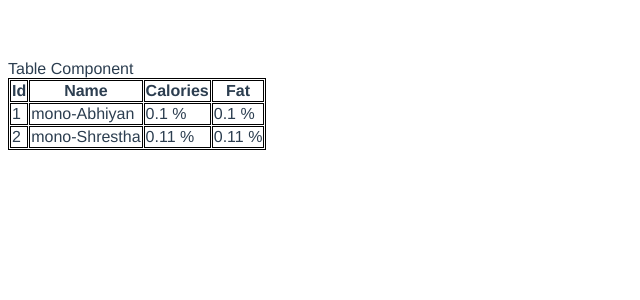
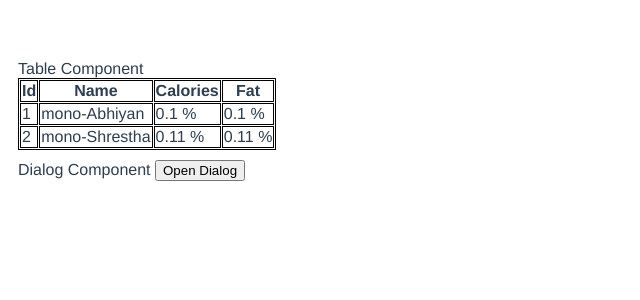
Before and after one commit to iabhiyaan/vue-components, a Vue app: page / in a window 1280 px wide. Shown: the top 300 px of the page, without its empty margins (0-640 px from the left). Built offline with nearby package versions, Linux system fonts and the light colour scheme.

Commit message:
initial setup for dialog component

```diff
--- a/src/App.vue
+++ b/src/App.vue
@@ -1,16 +1,37 @@
 <template>
   <div>
-    Table Component
-    <ATable title="Treats" :rows="rows" :columns="columns" />
+    <div class="section">
+      Table Component
+      <ATable title="Treats" :rows="rows" :columns="columns" />
+    </div>
+
+    <div class="section">
+      Dialog Component
+      <button @click="dialog = !dialog">Open Dialog</button>
+    </div>
+
+    <ADialog v-model="dialog">
+      <div style="display: flex; align-items: center">
+        <h3>Hello World</h3>
+        <button style="margin-left: 10px" @click="dialog = false">X</button>
+      </div>
+    </ADialog>
   </div>
 </template>
 
 <script>
 import ATable from './components/ATable.vue';
+import ADialog from './components/ADialog.vue';
 export default {
   name: 'App',
   components: {
     ATable,
+    ADialog,
+  },
+  data() {
+    return {
+      dialog: false,
+    };
   },
   computed: {
     columns() {
@@ -81,4 +102,8 @@ export default {
   color: #2c3e50;
   margin-top: 60px;
 }
+
+.section {
+  margin: 10px;
+}
 </style>
--- /dev/null
+++ b/src/components/ADialog.vue
@@ -0,0 +1,37 @@
+<template>
+  <div style="z-index: 999" v-if="computedModelValue">
+    <slot />
+    <div @click="computedModelValue = false" class="backdrop"></div>
+  </div>
+</template>
+
+<script>
+export default {
+  name: 'ADialog',
+  props: {
+    modelValue: Boolean,
+  },
+  computed: {
+    computedModelValue: {
+      get() {
+        return this.modelValue;
+      },
+      set(val) {
+        this.$emit('update:modelValue', val);
+      },
+    },
+  },
+};
+</script>
+
+<style>
+.backdrop {
+  position: fixed;
+  z-index: 1;
+  top: 0;
+  left: 0;
+  width: 100vw;
+  height: 100vh;
+  background: rgba(0, 0, 0, 0.3);
+}
+</style>
```
